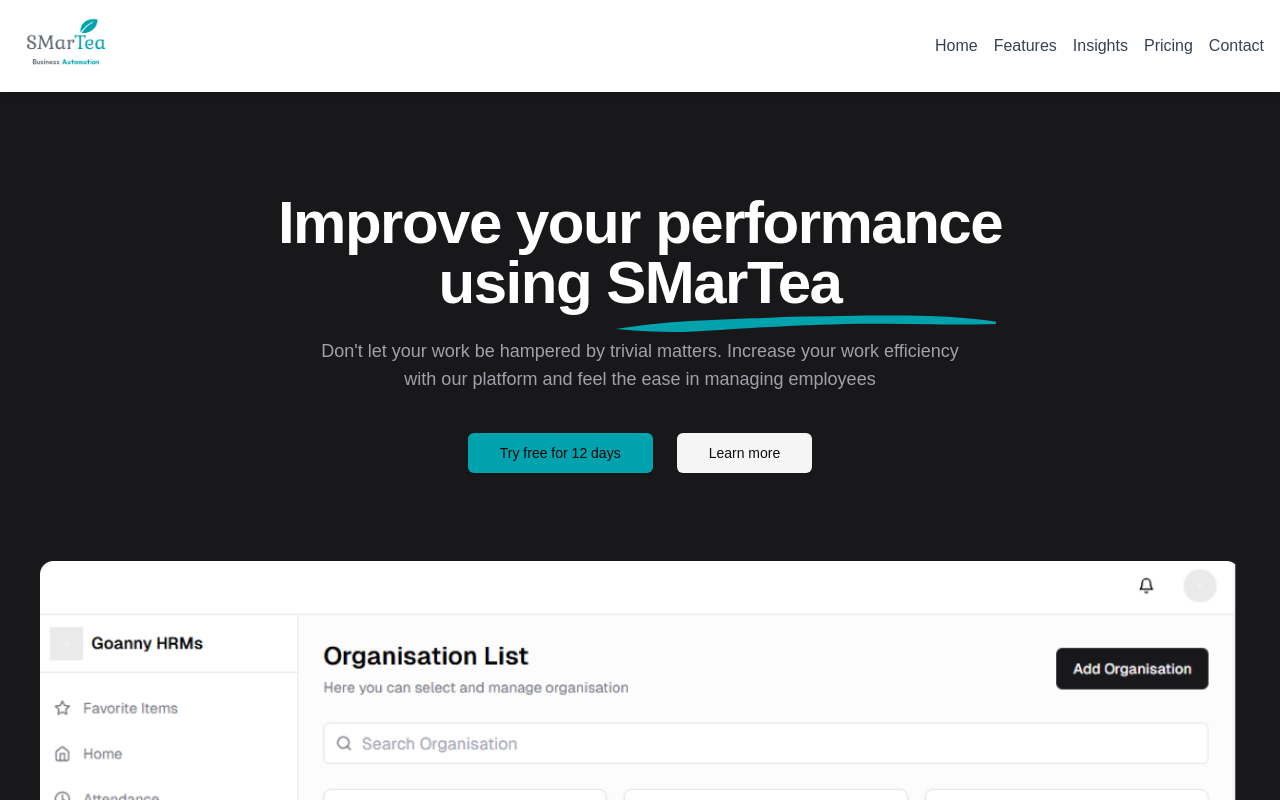
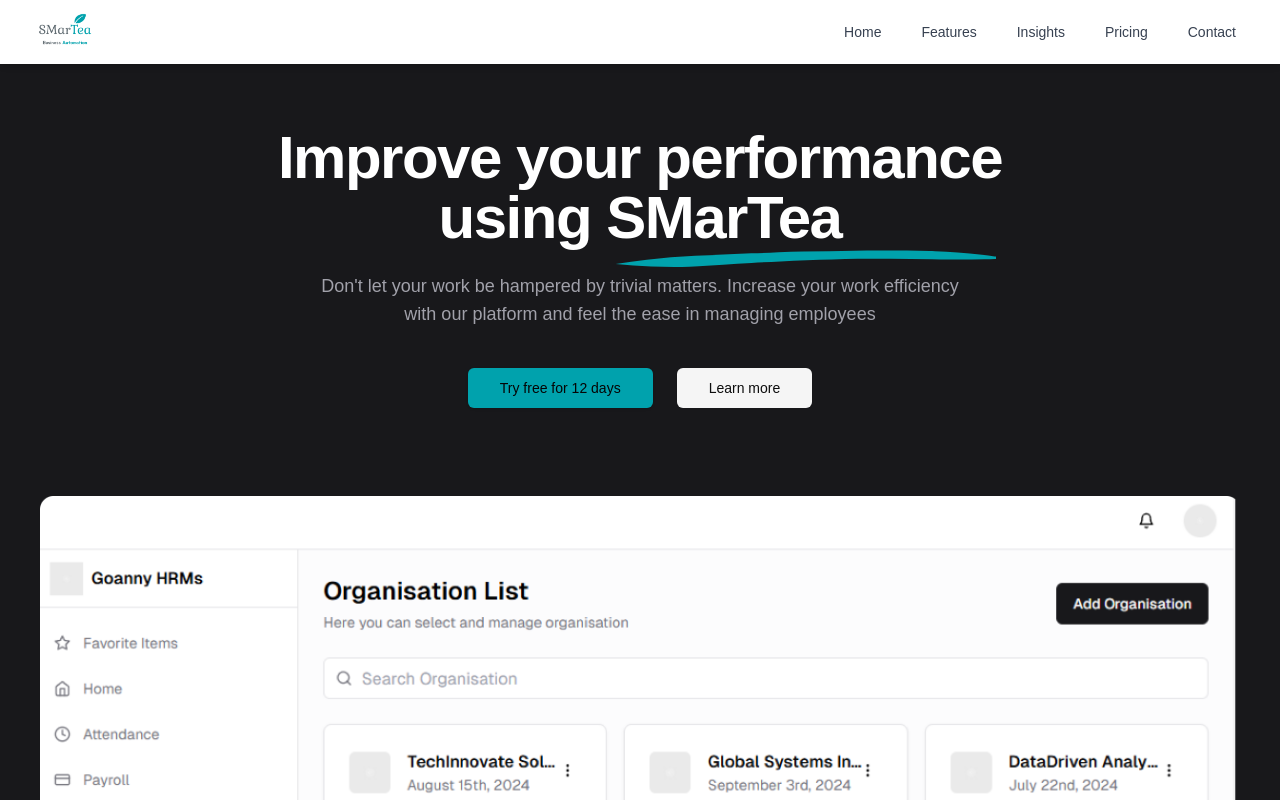
Before and after one commit to WebNaresh/goannyhrms, a Next.js app: page / in a window 1280 px wide. Shown: the top 800 px of the page. Built offline with nearby package versions, Linux system fonts and the light colour scheme.

Commit message:
feat: implement responsive Navbar component and integrate it into the main layout

```diff
--- /dev/null
+++ b/app/_components/navbar.tsx
@@ -0,0 +1,83 @@
+"use client";
+
+import { Menu, X } from "lucide-react";
+import Image from "next/image";
+import { useState } from "react";
+
+const Navbar = () => {
+  const [isOpen, setIsOpen] = useState(false);
+
+  const toggleMenu = () => {
+    setIsOpen(!isOpen);
+  };
+
+  const menuItems = [
+    { href: "#hero", label: "Home" },
+    { href: "#features", label: "Features" },
+    { href: "#insights", label: "Insights" },
+    { href: "#pricing", label: "Pricing" },
+    { href: "#contact", label: "Contact" },
+  ];
+
+  return (
+    <nav className="fixed top-0 left-0 right-0 bg-white shadow-md z-50">
+      <div className="container mx-auto px-4 sm:px-6 lg:px-8">
+        <div className="flex justify-between items-center h-16">
+          <div className="flex items-center">
+            <Image
+              src="/smartea.png"
+              alt="SmarTea HRMS"
+              width={100}
+              height={40}
+              className="w-auto h-8 sm:h-10"
+            />
+          </div>
+          <div className="hidden md:block">
+            <div className="ml-10 flex items-baseline space-x-4">
+              {menuItems.map((item) => (
+                <a
+                  key={item.label}
+                  href={item.href}
+                  className="text-gray-700 hover:text-gray-900 px-3 py-2 rounded-md text-sm font-medium transition-colors duration-200"
+                >
+                  {item.label}
+                </a>
+              ))}
+            </div>
+          </div>
+          <div className="md:hidden">
+            <button
+              onClick={toggleMenu}
+              className="inline-flex items-center justify-center p-2 rounded-md text-gray-700 hover:text-gray-900 hover:bg-gray-100 focus:outline-none focus:ring-2 focus:ring-inset focus:ring-indigo-500"
+            >
+              <span className="sr-only">Open main menu</span>
+              {isOpen ? (
+                <X className="block h-6 w-6" aria-hidden="true" />
+              ) : (
+                <Menu className="block h-6 w-6" aria-hidden="true" />
+              )}
+            </button>
+          </div>
+        </div>
+      </div>
+
+      {/* Mobile menu, show/hide based on menu state */}
+      <div className={`md:hidden ${isOpen ? "block" : "hidden"}`}>
+        <div className="px-2 pt-2 pb-3 space-y-1 sm:px-3">
+          {menuItems.map((item) => (
+            <a
+              key={item.label}
+              href={item.href}
+              className="text-gray-700 hover:text-gray-900 block px-3 py-2 rounded-md text-base font-medium"
+              onClick={toggleMenu}
+            >
+              {item.label}
+            </a>
+          ))}
+        </div>
+      </div>
+    </nav>
+  );
+};
+
+export default Navbar;
--- a/app/layout.tsx
+++ b/app/layout.tsx
@@ -1,4 +1,3 @@
-import Navbar from "@/components/ui/navbar";
 import type { Metadata } from "next";
 import { SessionProvider } from "next-auth/react";
 import { Geist, Geist_Mono } from "next/font/google";
@@ -49,7 +48,7 @@
         className={`${geistSans.variable} ${geistMono.variable} antialiased`}
       >
         <SessionProvider>
-          <Navbar />
+          {/* <Navbar /> */}
           {children}
         </SessionProvider>
       </body>
--- a/app/page.tsx
+++ b/app/page.tsx
@@ -8,6 +8,7 @@
 import { Check } from "lucide-react";
 import { NextPage } from "next";
 import Image from "next/image";
+import Navbar from "./_components/navbar";
 import TestimonialsCarousel from "./_components/testimonial";
 import GoannySvg, { InterestedSvg, UnderlineSvg } from "./svg/goanny_svg";
 
@@ -16,33 +17,7 @@
 const Page: NextPage<Props> = async ({}) => {
   return (
     <>
-      <nav className="fixed top-0 left-0 right-0 bg-white shadow-md z-50">
-        <div className="container mx-auto flex justify-between items-center p-4">
-          <Image
-            src={"/smartea.png"}
-            alt="SmarTea HRMS"
-            width={100}
-            height={40}
-          />
-          <div className="space-x-4">
-            <a href="#hero" className="text-gray-700 hover:text-gray-900">
-              Home
-            </a>
-            <a href="#features" className="text-gray-700 hover:text-gray-900">
-              Features
-            </a>
-            <a href="#insights" className="text-gray-700 hover:text-gray-900">
-              Insights
-            </a>
-            <a href="#pricing" className="text-gray-700 hover:text-gray-900">
-              Pricing
-            </a>
-            <a href="#contact" className="text-gray-700 hover:text-gray-900">
-              Contact
-            </a>
-          </div>
-        </div>
-      </nav>
+      <Navbar />
 
       <section
         id="hero"
```
